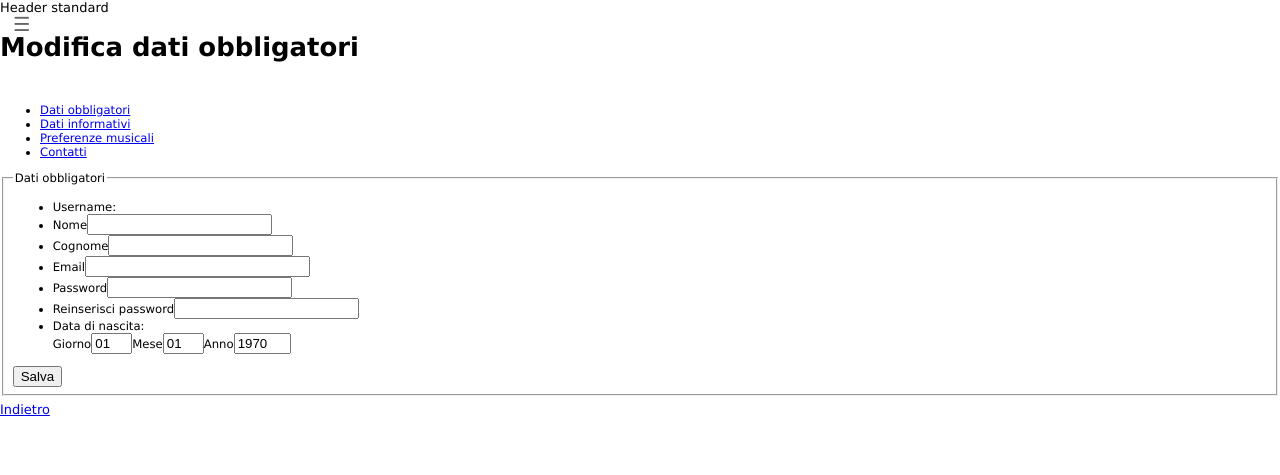
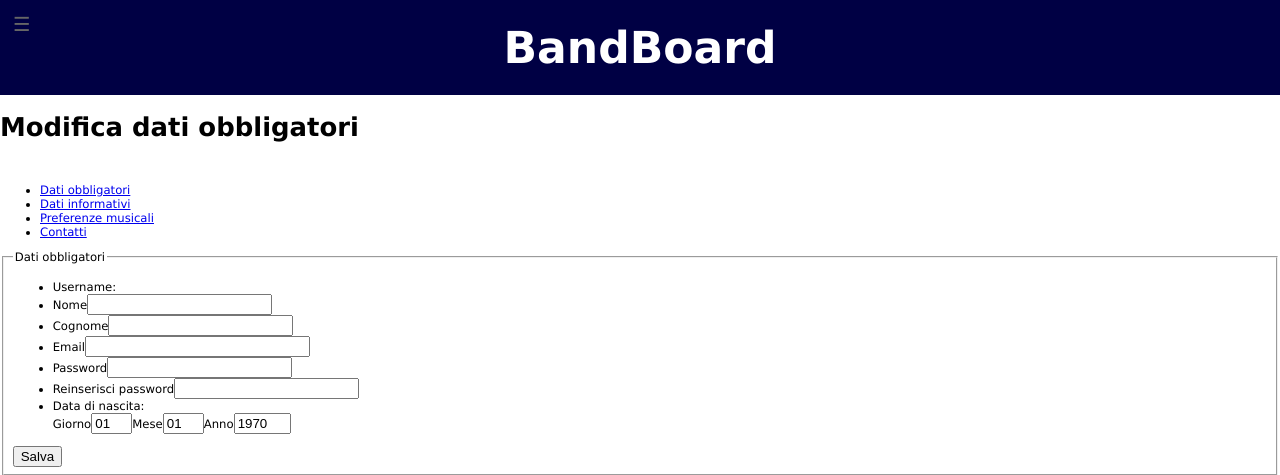
Before and after one commit to TecWebProject/TecWebProject, a PHP site: page /settings/datiObbligatori.php in a window 1280 px wide. Shown: the top 475 px of the page. Run offline with PHP 8.4, Linux system fonts and the light colour scheme; the visitor is signed in with stand-in values (Sample User, id 1); data comes from the database, SQL or seed files in the repository; data that the repository does not hold is empty.

Commit message:
Aggiunto header standard

```diff
--- a/settings/datiObbligatori.php
+++ b/settings/datiObbligatori.php
@@ -4,6 +4,7 @@
 
 require_once realpath(dirname(__FILE__)) . '/../lib/php/menu.php';
 require_once realpath(dirname(__FILE__)) . '/../lib/php/start.php';
+require_once realpath(dirname(__FILE__)) . '/../lib/php/header.php';
 require_once realpath(dirname(__FILE__)) . '/menuProfilo.php';
 require_once realpath(dirname(__FILE__)) . '/formDatiObbligatori.php';
 require_once realpath(dirname(__FILE__)) . '/../lib/php/sessioneNonValida.php';
@@ -29,7 +30,7 @@ try {
 
     // Inizio body
     //TODO header standard
-    $string .= "<body><div class='header'>Header standard</div><div class='breadcrump'><h1>Modifica dati obbligatori</h1></div>";
+    $string .= "<body>" . Header::getHeader() . "<div class='breadcrump'><h1>Modifica dati obbligatori</h1></div>";
 
     // Menu
     $string .= "<div class='nav'>" . Menu::getMenu(array("Home", "<a href='pagina.html'>Profilo</a>", "<a href='pagina.html'>Cerca</a>", "<a href='pagina.html'>Band</a>")) . "</div>";
```
